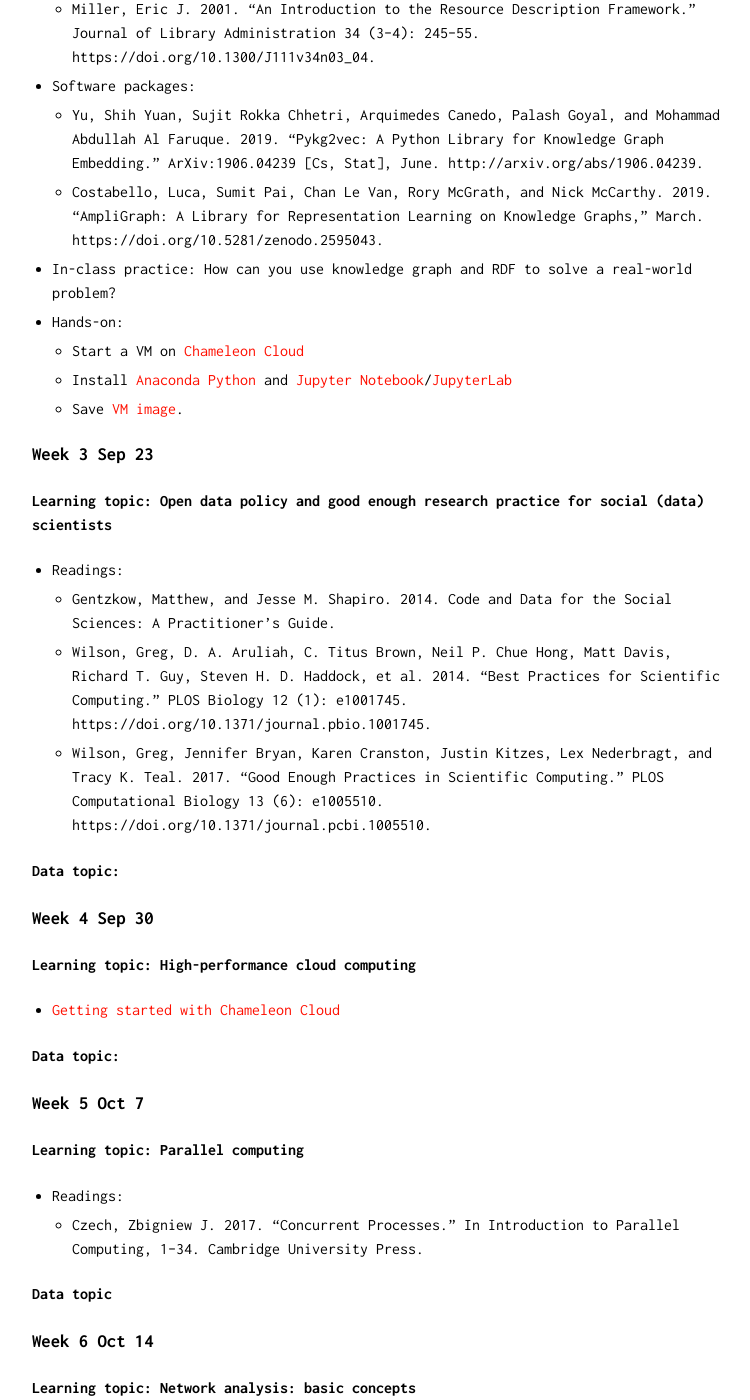
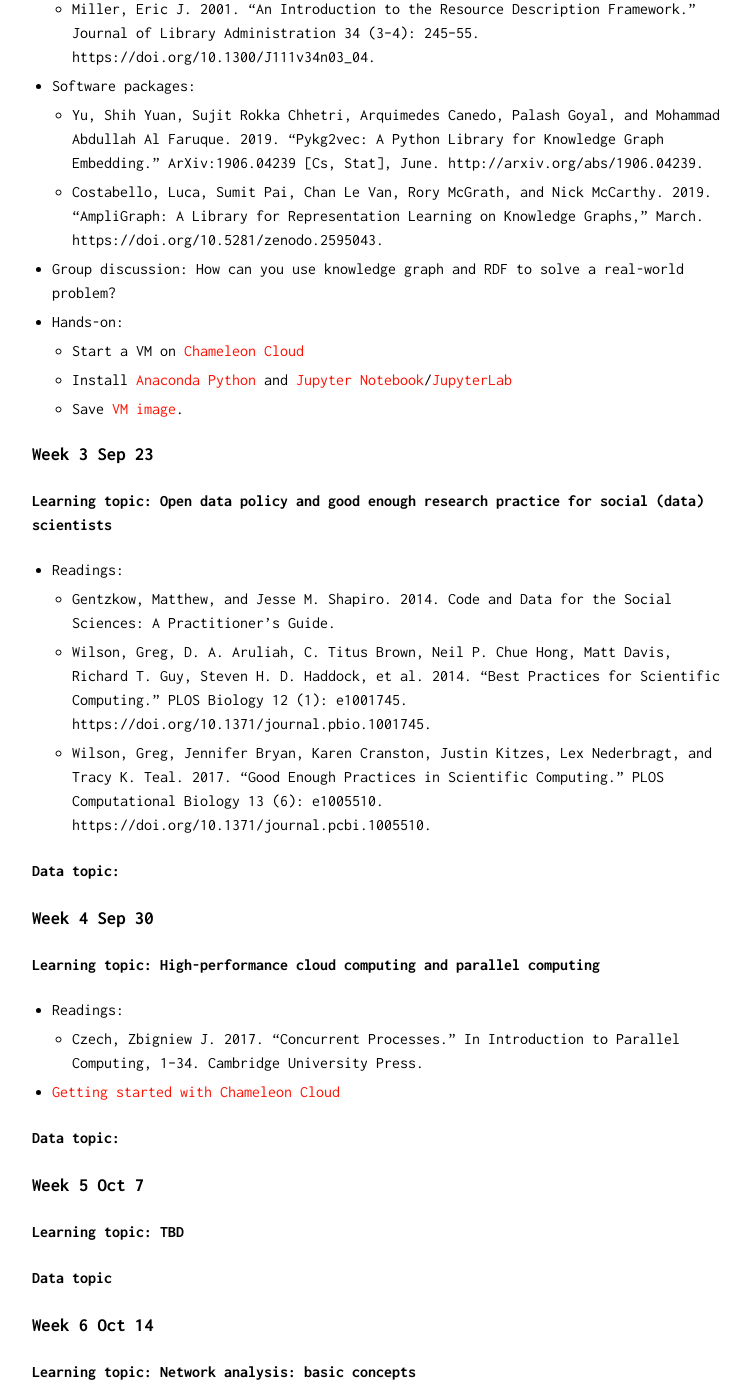
Before and after one commit to Xinjian-Paul-Li/open_data, a Jekyll site: the page built from docs/course_schedule.md, in a window 1280 px wide and 1400 px high, scrolled down 1061 px. Shown: the whole window, without its empty margins (238-988 px from the left). Built offline with Jekyll 4.4.1, drawn with Linux system fonts in a browser that asks for light colours; our own code applies the rules of GitHub Pages for plain Markdown files.

Commit message:
update course

```diff
--- a/docs/course_schedule.md
+++ b/docs/course_schedule.md
@@ -27,7 +27,7 @@
 - Software packages:
 	- Yu, Shih Yuan, Sujit Rokka Chhetri, Arquimedes Canedo, Palash Goyal, and Mohammad Abdullah Al Faruque. 2019. “Pykg2vec: A Python Library for Knowledge Graph Embedding.” ArXiv:1906.04239 [Cs, Stat], June. http://arxiv.org/abs/1906.04239.
 	- Costabello, Luca, Sumit Pai, Chan Le Van, Rory McGrath, and Nick McCarthy. 2019. “AmpliGraph: A Library for Representation Learning on Knowledge Graphs,” March. https://doi.org/10.5281/zenodo.2595043.
-- In-class practice: How can you use knowledge graph and RDF to solve a real-world problem?
+- Group discussion: How can you use knowledge graph and RDF to solve a real-world problem?
 - Hands-on:
 	- Start a VM on [Chameleon Cloud](https://www.chameleoncloud.org/)
 	- Install [Anaconda Python](https://www.anaconda.com/distribution/) and [Jupyter Notebook](https://jupyter-notebook.readthedocs.io/en/stable/public_server.html)/[JupyterLab](https://jupyterlab.readthedocs.io/en/stable/getting_started/starting.html)
@@ -41,19 +41,20 @@
 	- Wilson, Greg, D. A. Aruliah, C. Titus Brown, Neil P. Chue Hong, Matt Davis, Richard T. Guy, Steven H. D. Haddock, et al. 2014. “Best Practices for Scientific Computing.” PLOS Biology 12 (1): e1001745. https://doi.org/10.1371/journal.pbio.1001745.
 	- Wilson, Greg, Jennifer Bryan, Karen Cranston, Justin Kitzes, Lex Nederbragt, and Tracy K. Teal. 2017. “Good Enough Practices in Scientific Computing.” PLOS Computational Biology 13 (6): e1005510. https://doi.org/10.1371/journal.pcbi.1005510.
 
-
 #### Data topic:
 
+
 ### <a name="w4"></a> Week 4 Sep 30
-#### Learning topic: High-performance cloud computing
+#### Learning topic: High-performance cloud computing and parallel computing
+- Readings:
+	- Czech, Zbigniew J. 2017. “Concurrent Processes.” In Introduction to Parallel Computing, 1–34. Cambridge University Press.
+
 - [Getting started with Chameleon Cloud](https://chameleoncloud.readthedocs.io/en/latest/getting-started/index.html)
 
 #### Data topic:
 
 ### <a name="w5"></a> Week 5 Oct 7
-#### Learning topic: Parallel computing
-- Readings:
-	- Czech, Zbigniew J. 2017. “Concurrent Processes.” In Introduction to Parallel Computing, 1–34. Cambridge University Press.
+#### Learning topic: TBD
 
 #### Data topic
 
```
